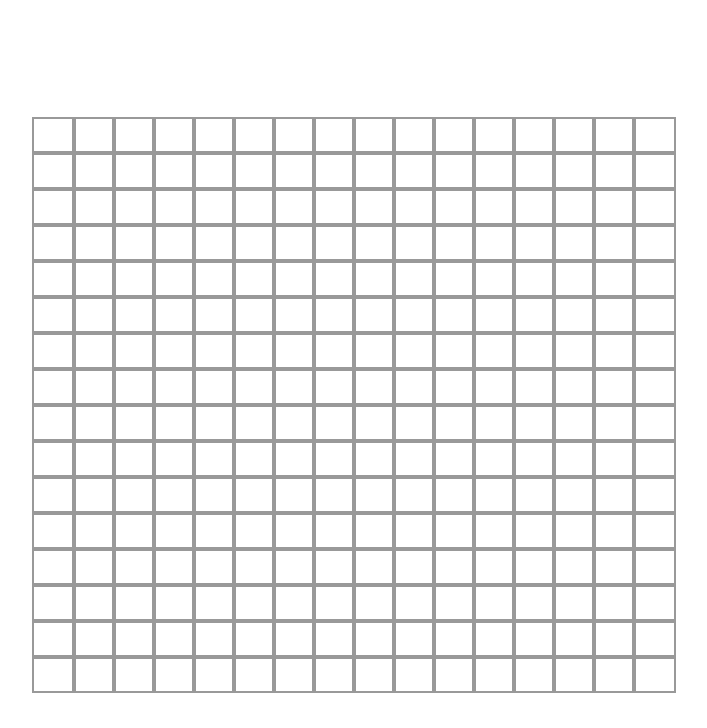
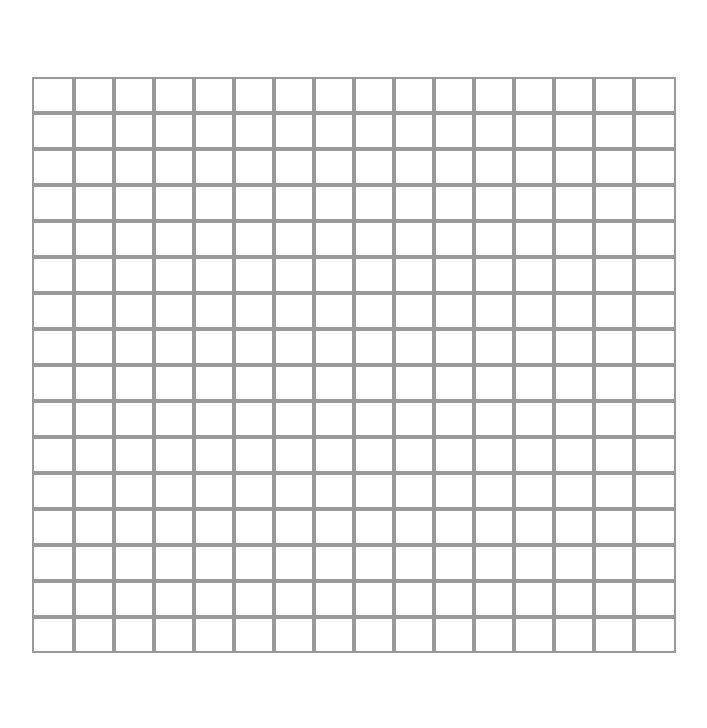
Before and after one commit to Jesse0502/Sketch-a-Pepe, a website: page index.html in a window 1280 px wide. Shown: the part 72-800 px from the top of the page, without its empty margins (288-995 px from the left). Drawn offline with Linux system fonts and the light colour scheme.

Commit message:
Update style.css

```diff
--- a/style.css
+++ b/style.css
@@ -20,9 +20,7 @@ body{
     width: 50%;
      height: 50%;
     text-align: center;
-    /* background-color: #0666a3 */
-    margin-top: 10vh;
-    /* border: 5px solid aquamarine; */
+    margin-top: 5vh;
     background-image: url("./assets/bg.jpg");
 
 }
```
